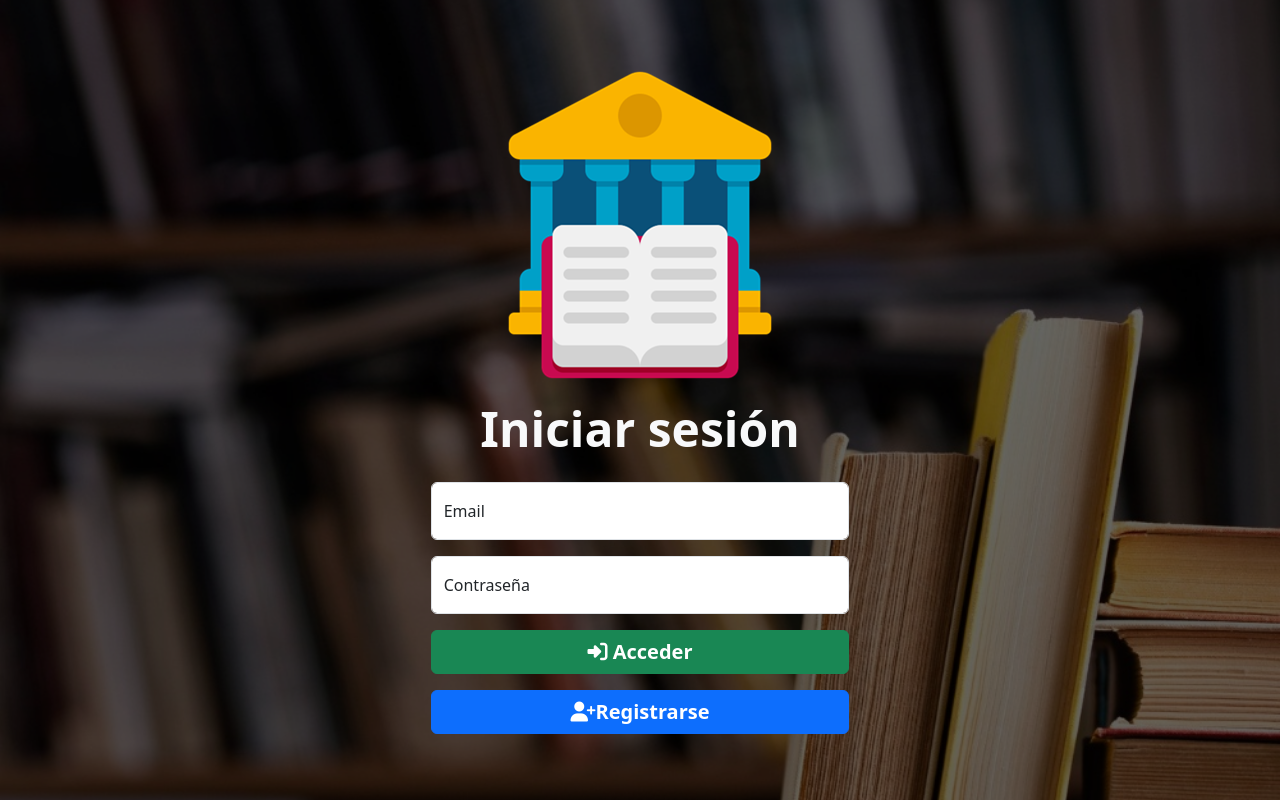
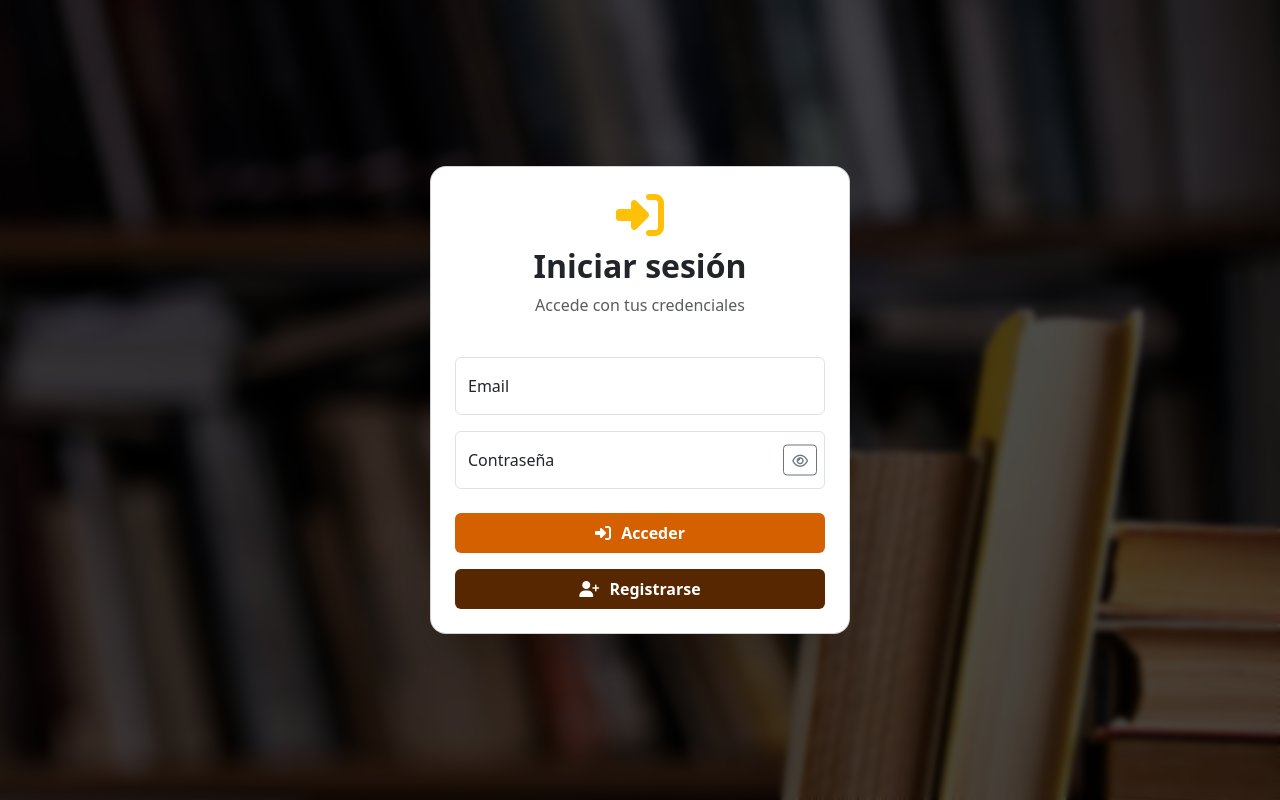
Before and after one commit to DanielRN-SOFT/biblioteca_mysqli, a PHP site: page /dist/views/login.php in a window 1280 px wide. Run offline with PHP 8.4, Linux system fonts and the light colour scheme; some libraries are stand-ins or nearby versions.

Commit message:
LOGIN y REGISTRO cambio de diseño y CORRECCION DE EMAIL

```diff
--- a/dist/views/login.php
+++ b/dist/views/login.php
@@ -10,67 +10,64 @@
     <link rel="shortcut icon" href="../assets/img/biblioteca.png" type="image/x-icon">
 </head>
 
-<body>
-    <div class="container-fluid">
-        <main class="row  bg-login">
-            <div class="col-12 bg-sombra">
-                <form class="d-flex justify-content-center align-items-center min-vh-100 flex-column" action="" id="frmLogin" method="post">
-                    <div>
+<body class="bg-login">
 
-                    </div>
-                    <img src="../assets/img/biblioteca.png" class="img-fluid" alt="IMG-Biblioteca">
-                    <h1 class="fw-bold mb-4 display-5 text-light">Iniciar sesión</h1>
+    <div class="bg-sombra min-vh-100 d-flex justify-content-center align-items-center">
 
-                    <div class="col-md-4 col-12">
-                        <div class="form-floating mb-3">
-                            <input
-                                type="email"
-                                class="form-control"
-                                name="email"
-                                id="email"
-                                placeholder=""
-                                required />
-                            <label for="formId1">Email</label>
+        <div class="card shadow-lg rounded-4 p-4" style="max-width: 420px; width: 100%;">
+            <div class="text-center mb-4">
+                <i class="fa-solid fa-right-to-bracket fa-3x text-warning"></i>
+                <h2 class="fw-bold mt-2 text-dark">Iniciar sesión</h2>
+                <p class="text-muted">Accede con tus credenciales</p>
             </div>
 
+            <form id="frmLogin" method="POST" autocomplete="off">
+
                 <div class="form-floating mb-3">
-                            <input
-                                type="password"
-                                class="form-control"
-                                name="password"
-                                id="password"
-                                placeholder=""
-                                required />
-                            <label for="password">Contraseña</label>
+                    <input type="email" class="form-control" id="email" name="email" placeholder="correo@ejemplo.com" required>
+                    <label for="email">Email</label>
                 </div>
 
-                        <button id="btn-acceder" class="btn btn-success w-100 fw-bold fs-5">
-                            <i class="fa-solid fa-right-to-bracket"></i> Acceder</button>
-                        <a href="./registrarse.php" class="btn btn-primary my-3 w-100 fw-bold fs-5">
-                            <i class="fa-solid fa-user-plus"></i>Registrarse</a>
+                <div class="form-floating mb-4 position-relative">
+                    <input type="password" class="form-control" id="password" name="password" placeholder="Contraseña" required>
+                    <label for="password">Contraseña</label>
+
+                    <button type="button" class="btn btn-sm btn-outline-secondary position-absolute top-50 end-0 translate-middle-y me-2"
+                        onclick="togglePassword()">
+                        <i class="fa-regular fa-eye"></i>
+                    </button>
                 </div>
+
+                <button id="btn-acceder" class="btn btn-acceder w-100 fw-bold py-2 mb-3" type="submit">
+                    <span id="btn-text"><i class="fa-solid fa-right-to-bracket"></i> Acceder</span>
+                    <span id="btn-spinner" class="spinner-border spinner-border-sm d-none"></span>
+                </button>
+
+                <a href="./registrarse.php" class="btn btn-registrar w-100 fw-bold py-2">
+                    <i class="fa-solid fa-user-plus"></i> Registrarse
+                </a>
             </form>
+        </div>
 
     </div>
 
+    <!-- Bootstrap + FontAwesome + Scripts -->
+    <script src="https://cdn.jsdelivr.net/npm/bootstrap@5.3.8/dist/js/bootstrap.bundle.min.js"></script>
+    <script src="https://kit.fontawesome.com/4c0cbe7815.js" crossorigin="anonymous"></script>
+    <script src="https://code.jquery.com/jquery-3.7.1.js"></script>
+    <script src="https://cdn.jsdelivr.net/npm/sweetalert2@11"></script>
+    <script src="../../public/js/login.js"></script>
+
+    <script>
+        // Mostrar / ocultar contraseña
+        function togglePassword() {
+            const input = document.getElementById("password");
+            input.type = input.type === "password" ? "text" : "password";
+        }
+
+    </script>
+
+</body>
 
 
-        </main>
-    </div>
-    <script src="https://cdn.jsdelivr.net/npm/bootstrap@5.3.8/dist/js/bootstrap.bundle.min.js" integrity="sha384-FKyoEForCGlyvwx9Hj09JcYn3nv7wiPVlz7YYwJrWVcXK/BmnVDxM+D2scQbITxI" crossorigin="anonymous"></script>
-    <script src="../../public/js/login.js"></script>
-
-    <!-- SCRIPTS externos -->
-
-    <!-- Font Awesome -->
-    <script src="https://kit.fontawesome.com/4c0cbe7815.js" crossorigin="anonymous"></script>
-    <!-- ========================== -->
-
-    <!-- Jquery -->
-    <script src="https://code.jquery.com/jquery-3.7.1.js"></script>
-
-    <!-- Sweet alert -->
-    <script src="https://cdn.jsdelivr.net/npm/sweetalert2@11"></script>
-</body>
-
 </html>
--- a/public/css/style.css
+++ b/public/css/style.css
@@ -1,29 +1,28 @@
-:root {
-  --nav-bar: #2b1300;
+
+/* ESTILOS DEL LOGIN */
+.btn-acceder {
+    background-color: #d56000 !important;
+    border: none !important;
+    color: #fff !important;
 }
 
-.bg-nav-bar {
-  background-color: var(--nav-bar);
+.btn-acceder:hover {
+    background-color: #9f4700 !important;
 }
 
-.bg-card-reservas{
-  color: #fff !important;
-  background-color: #d56000 !important;
+.btn-registrar {
+    background-color: #562700 !important;
+    border: none !important;
+    color: #fff !important;
 }
 
-.bg-head-bar{
-  color: #fff !important;
-  background-color: #562700  !important;
+.btn-registrar:hover {
+    background-color: #9f4700 !important;
 }
 
-
-.bg-card-general{
-  color: #fff !important;
-  background-color: #9f4700 !important;
-}
-
-.bg-card-prestamos{
-  background-color: #00cab9 !important;
+.btn-acceder i,
+.btn-registrar i {
+    margin-right: 6px;
 }
 
 .bg-login {
@@ -33,10 +32,8 @@
   background-repeat: no-repeat;
   background-attachment: fixed;
 }
-.bg-sombra{
-    background-color: rgba(0, 0, 0, 0.6);
-.bg-registrar{
-background: url("../../dist/assets/img/registro_biblioteca.jpg");
+.bg-registrar {
+  background: url("../../dist/assets/img/registro_biblioteca.jpg");
   background-position: center;
   background-size: cover;
   background-repeat: no-repeat;
@@ -47,6 +44,30 @@ background: url("../../dist/assets/img/registro_biblioteca.jpg");
   background-color: rgba(0, 0, 0, 0.7);
   backdrop-filter: blur(3px);
   -webkit-backdrop-filter: blur(3px);
+}
 
+
+
+/* ESTILOS DEL DASHBOARD Y GENERAL */
+.bg-nav-bar {
+  background-color: #2b1300;
 }
+
+.bg-card-reservas {
+  color: #fff !important;
+  background-color: #d56000 !important;
 }
+
+.bg-head-bar {
+  color: #fff !important;
+  background-color: #562700 !important;
+}
+
+.bg-card-general {
+  color: #fff !important;
+  background-color: #9f4700 !important;
+}
+
+.bg-card-prestamos {
+  background-color: #00cab9 !important;
+}
--- a/public/js/login.js
+++ b/public/js/login.js
@@ -1,11 +1,19 @@
+function cargandoAlerta(mensaje) {
+  Swal.fire({
+    title: mensaje,
+    text: "Por favor espere un momento.",
+    allowOutsideClick: false,
+    didOpen: () => Swal.showLoading(),
+  });
+}
 
-let btnAcceder = document.querySelector('#btn-acceder');
-btnAcceder.addEventListener('click', (e) => {
+let btnAcceder = document.querySelector("#btn-acceder");
+btnAcceder.addEventListener("click", (e) => {
   e.preventDefault();
 
-    let formulario = document.querySelector('#frmLogin');
+  let formulario = document.querySelector("#frmLogin");
   let formData = new FormData(formulario);
-
+cargandoAlerta("Intentando iniciar sesion...")
   $.ajax({
     url: "../../controllers/login.php",
     type: "POST",
@@ -13,16 +21,16 @@ btnAcceder.addEventListener('click', (e) => {
     processData: false,
     contentType: false,
     dataType: "json",
-        success: function(respuesta){
-            if(!respuesta.success){
+    success: function (respuesta) {
+      if (!respuesta.success) {
         Swal.fire({
           title: '<span class="fs-2 fw-bold"> Error </span>',
           text: respuesta.message,
-                    icon: "error"
+          icon: "error",
         });
-            }else{
+      } else {
         location.href = "./dashboard.php";
       }
-        }
-    })
-})
+    },
+  });
+});
--- a/public/js/registro.js
+++ b/public/js/registro.js
@@ -24,7 +24,7 @@ btnRegistrar.addEventListener("click", async (e) => {
 
   if (!result.success) {
     Swal.fire({
-      title: '<span class="fs-2 fw-bold"> Error </span>',
+      title: '<span class="fs-2 fw-bold"> ¡Error! </span>',
       text: result.message,
       icon: "error",
     });
```
Also changed, not shown: controllers/login.php (+6 -4 lines), controllers/login_registro.php (+5 -4 lines), dist/views/registrarse.php (+55 -72 lines), models/MYSQL.php (+8 -8 lines). Lines whose indentation alone changed are shown as unchanged.
